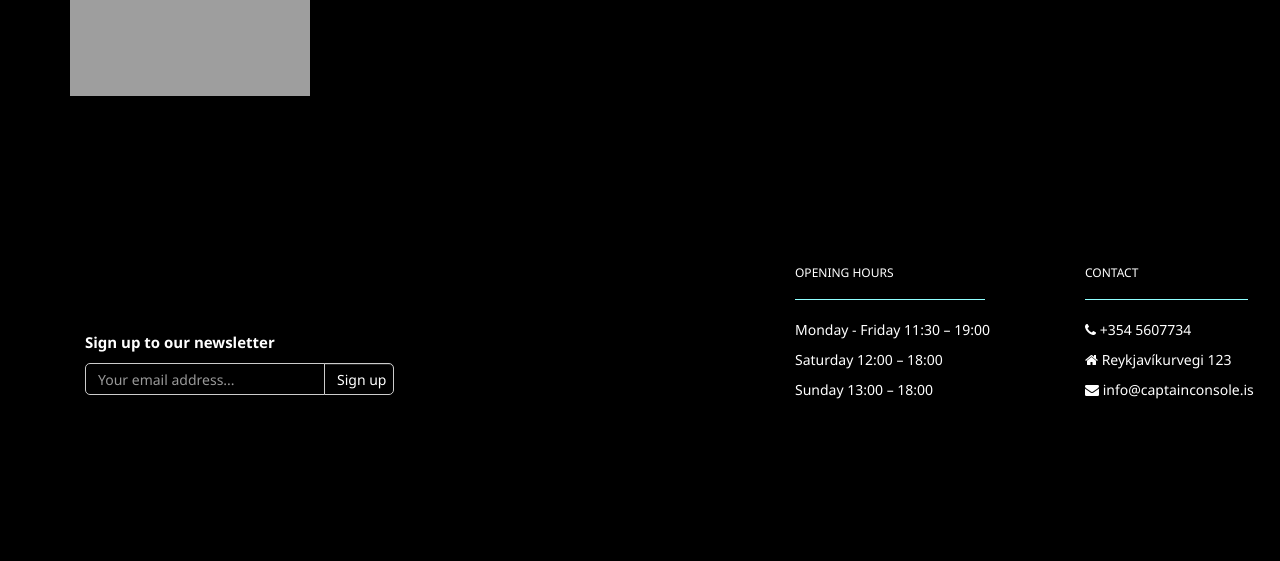
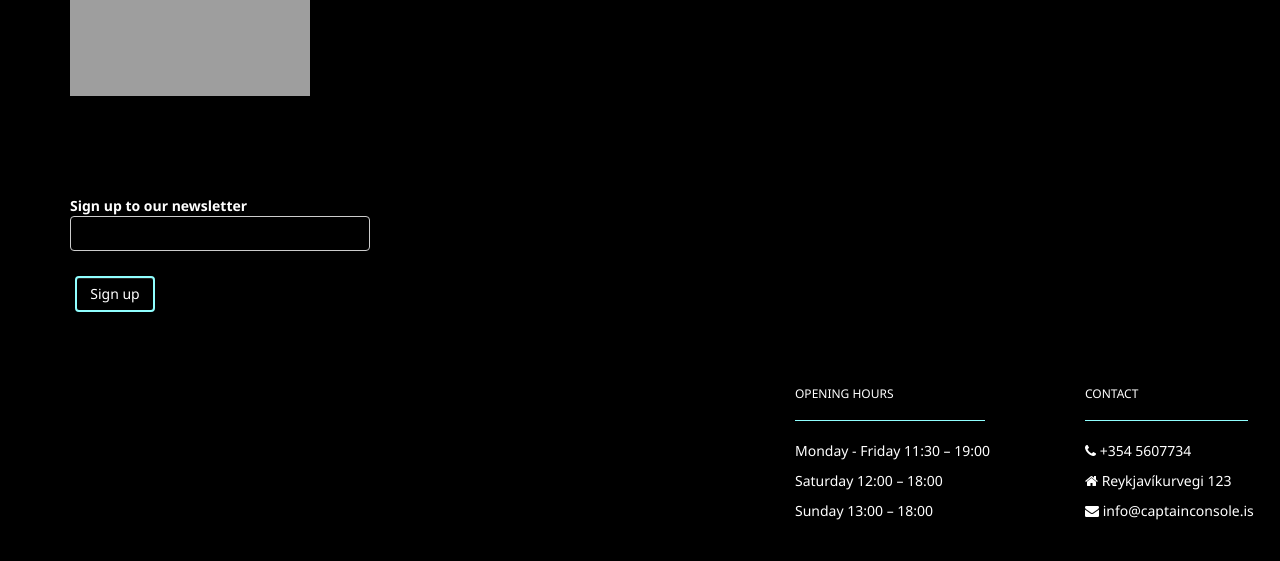
Before and after one commit to gunnsa/captain_console_55, a Django app: page / in a window 1280 px wide. Shown: the part 705-1266 px from the top of the page. Before the commit the page ends 1104 px from the top, so only its background shows below. Run offline with Django 3.2, Linux system fonts and the light colour scheme; some libraries are stand-ins or nearby versions; grey boxes are pictures that could not be loaded.

Commit message:
signup for newsletter

```diff
--- a/captain_console55/urls.py
+++ b/captain_console55/urls.py
@@ -13,6 +13,7 @@
     1. Import the include() function: from django.urls import include, path
     2. Add a URL to urlpatterns:  path('blog/', include('blog.urls'))
 """
+
 from django.contrib import admin
 from django.urls import path, include
 
--- /dev/null
+++ b/home/forms/newsletter_form.py
@@ -0,0 +1,12 @@
+from django.forms import ModelForm, widgets
+
+from home.models import Newsletter
+
+
+class NewsletterForm(ModelForm):
+    class Meta:
+        model = Newsletter
+        exclude = ['id']
+        widgets = {
+            'email': widgets.EmailInput(attrs={'class': 'form-control'})
+        }
--- a/home/models.py
+++ b/home/models.py
@@ -2,4 +2,4 @@
 
 
 class Newsletter(models.Model):
-    email = models.EmailField(unique=True)
+    email = models.CharField(max_length=100)
--- a/home/urls.py
+++ b/home/urls.py
@@ -3,7 +3,7 @@
 
 urlpatterns = [
     #http://localhost:8000/
-    path('', views.index, name="home-index")
-
+    path('', views.index, name="home-index"),
+    #path('add_to_newsletter/<str:email>', views.add_to_newsletter)
     #path('test_cookie/', views.test_cookie, name='test_cookie')
 ]
--- a/home/views.py
+++ b/home/views.py
@@ -1,7 +1,21 @@
 from django.http import HttpResponse
 from django.shortcuts import render
+from home.forms.newsletter_form import NewsletterForm
+
+# Create your views here.
 
 
-# Create your views here.
+
 def index(request):
-    return render(request, 'home/index.html')
+    if request.method == 'GET':
+        form = NewsletterForm()
+    else:
+        userform = NewsletterForm(data=request.POST)
+        if userform.is_valid():
+            userform.save(commit=False)
+            userform.save()
+            form = NewsletterForm()
+
+    return render(request, 'home/index.html', {
+        'form': form
+    })
--- a/product/urls.py
+++ b/product/urls.py
@@ -6,6 +6,6 @@
     path('', views.index, name="products-index"),
     path('<int:id>', views.get_product_by_id, name="product-details"),
     path('<int:productid>/add_to_cart/<int:quantity>', views.add_to_cart),
-    path('<str:manufacturer>', views.sort_by_brand, name="manufacturer-index"),
+    path('<str:manufacturer>', views.sort_by_brand, name="manufacturer-index")
 
 ]
--- a/product/views.py
+++ b/product/views.py
@@ -3,6 +3,7 @@
 from django.shortcuts import render, get_object_or_404
 from django.views.decorators.csrf import csrf_exempt
 from cart.models import Cart
+from home.models import Newsletter
 from product.models import Product
 
 # Create your views here.
@@ -117,3 +118,8 @@
         'firstImage': x.productimage_set.first().image
     } for x in request]
     return products
+
+def add_to_newsletter(request, email):
+    if request.method == 'POST':
+        Newsletter.objects.create(email=email)
+    return render(request, 'home/index.html')
--- a/static/css/main.css
+++ b/static/css/main.css
@@ -69,6 +69,26 @@
     margin-top: 100px;
     margin-bottom: 1px;
 }
+/*input field fyrir póstlista á forsíðu*/
+#id_email{
+    height: 35px;
+    width: 300px;
+    font-size: 18px;
+    margin-bottom: 20px;
+    background-color: black;
+}
+/*til þess það standi ekki EMAIL á undan input field*/
+label[for="id_email"] {
+    border: 0;
+    clip: rect(0 0 0 0);
+    height: 1px;
+    margin: -1px;
+    overflow: hidden;
+    padding: 0;
+    position: absolute;
+    width: 1px;
+}
+
 
 
 
--- a/static/js/update_cart_quantity.js
+++ b/static/js/update_cart_quantity.js
@@ -103,7 +103,6 @@
             },
             error: function (status, error) {
                 alert("Whoops something went wrong :(")
-
             }
         });
     });
--- a/templates/base.html
+++ b/templates/base.html
@@ -37,7 +37,7 @@
     <script src="{% static 'js/update_cart_quantity.js' %}"></script>
     <script src="{% static 'js/product.js' %}"></script>
     <script src="{% static 'js/order.js' %}"></script>
-
+    <script src="{% static 'js/newsletter.js' %}"></script>
 
 </body>
 
--- a/templates/footer.html
+++ b/templates/footer.html
@@ -1,16 +1,6 @@
 <footer>
     <div class="container text-center text-md-left mt-5" id="container-footer">
 
-            <!-- Newsletter Grid column -->
-            <div class="col-md-3 col-lg-4 col-xl-3 mx-auto mb-4" id="footer_newsletter" >
-                <div class="input-group navbar-form navbar-left">
-                    <b>Sign up to our newsletter</b>
-                    <input type="text" class="form-control" id="news_letter_box" placeholder="Your email address...">
-                    <div class="input-group-btn navbar-left">
-                        <button type="signup" class="btn btn-default" id="newsletter-btn" >Sign up</button>
-                    </div>
-                </div>
-            </div>
 
 
             <!-- Contact Grid column -->
--- a/templates/home/index.html
+++ b/templates/home/index.html
@@ -4,6 +4,19 @@
         <iframe class="view_all_img" src="https://ntmaker.gfto.ru/newneontexten/?image_height=200&image_width=600&image_font_shadow_width=30&image_font_size=37&image_background_color=000000&image_text_color=90FFFF&image_font_shadow_color=000000&image_url=&image_text=View all our products&image_font_family=ssvivas&" frameborder='no' scrolling='no' width="600" height="200"></iframe><br>
         <iframe class="join_us_img" src="https://ntmaker.gfto.ru/newneontexten/?image_height=200&image_width=600&image_font_shadow_width=30&image_font_size=37&image_background_color=000000&image_text_color=90FFFF&image_font_shadow_color=000000&image_url=&image_text=Sign up now!&image_font_family=ssvivas&" frameborder='no' scrolling='no' width="330" height="200"></iframe><br>
         <img class="retro" src="https://scontent.frkv3-1.fna.fbcdn.net/v/t1.0-9/95780155_10158174373333972_4315991465856598016_o.jpg?_nc_cat=105&_nc_sid=e007fa&_nc_ohc=GmphSWzuRNAAX_lqCom&_nc_ht=scontent.frkv3-1.fna&oh=bedd5eb7bc360a315cb91b4fa4704c54&oe=5ED95877">
+     <div class="newsletter_email">
+
+         <b>Sign up to our newsletter</b>
+        <form action="/" method="post" class="form form-horizontal" id="newsletter-horizontal">
+            <div class='newsletter'>
+                {% csrf_token %}
+                {{ form}}
+            </div>
+            <input type="submit" class="btn btn-primary" value="Sign up" id="newsletter-btn"/>
+        </form>
+
+    </div>
+
     </div>
 
 {% endblock %}
```
Also changed, not shown: templates/home/newsletterform.html (added, +15 -0 lines), home/migrations/0001_initial.py, static/js/newsletter.js (deleted).
